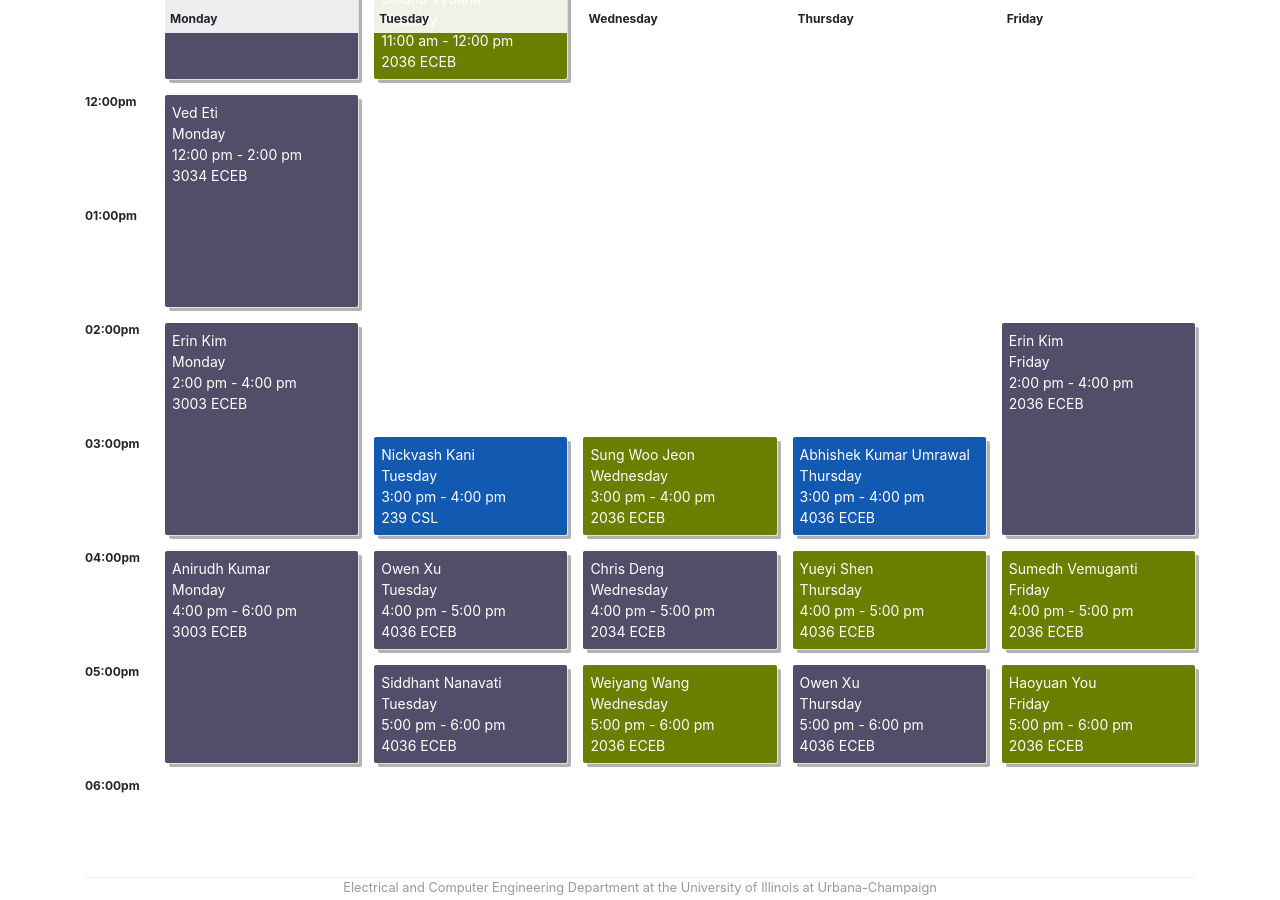
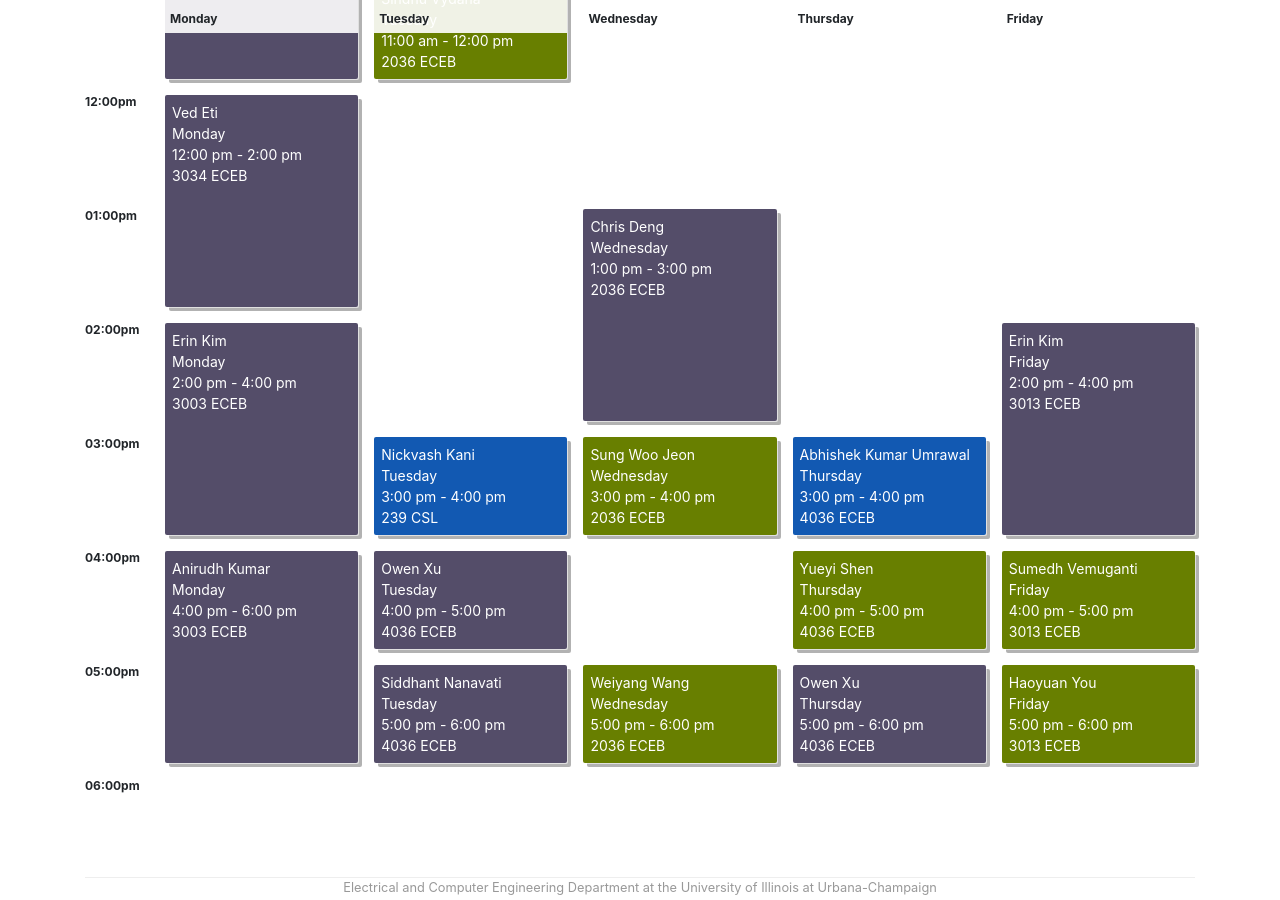
Before and after one commit to UIUC-ECE374B/su25, a Jekyll site: the page built from office_hours.md, in a window 1280 px wide and 900 px high, scrolled down 1352 px. Built offline with Jekyll 4.4.1, drawn with Linux system fonts in a browser that asks for light colours.

Commit message:
Changing Office hours around

```diff
--- a/_data/people.yml
+++ b/_data/people.yml
@@ -117,7 +117,7 @@ sumedh:
         time-start: "16:00"
         time-end: "17:00"
         day: Friday
-        location: 2036 ECEB
+        location: 3013 ECEB
 
 weiyang:
     display_name: "Weiyang Wang"
@@ -177,7 +177,7 @@ haoyuan:
         time-start: "17:00"
         time-end: "18:00"
         day: Friday
-        location: 2036 ECEB
+        location: 3013 ECEB
 
 
 ### Undergraduate TAs
@@ -326,7 +326,7 @@ erin:
         time-start: "14:00"
         time-end: "16:00"
         day: Friday
-        location: 2036 ECEB
+        location: 3013 ECEB
 
 shubham:
     display_name: "Shubham Thakar"
@@ -362,10 +362,10 @@ chris:
     bio: Undergraduate Course Assistant
     OHs:
       OH1:
-        time-start: "16:00"
-        time-end: "17:00"
+        time-start: "13:00"
+        time-end: "15:00"
         day: Wednesday
-        location: 2034 ECEB
+        location: 2036 ECEB
 
 ifesi:
     display_name: "Ifesi Onubogu"
```
